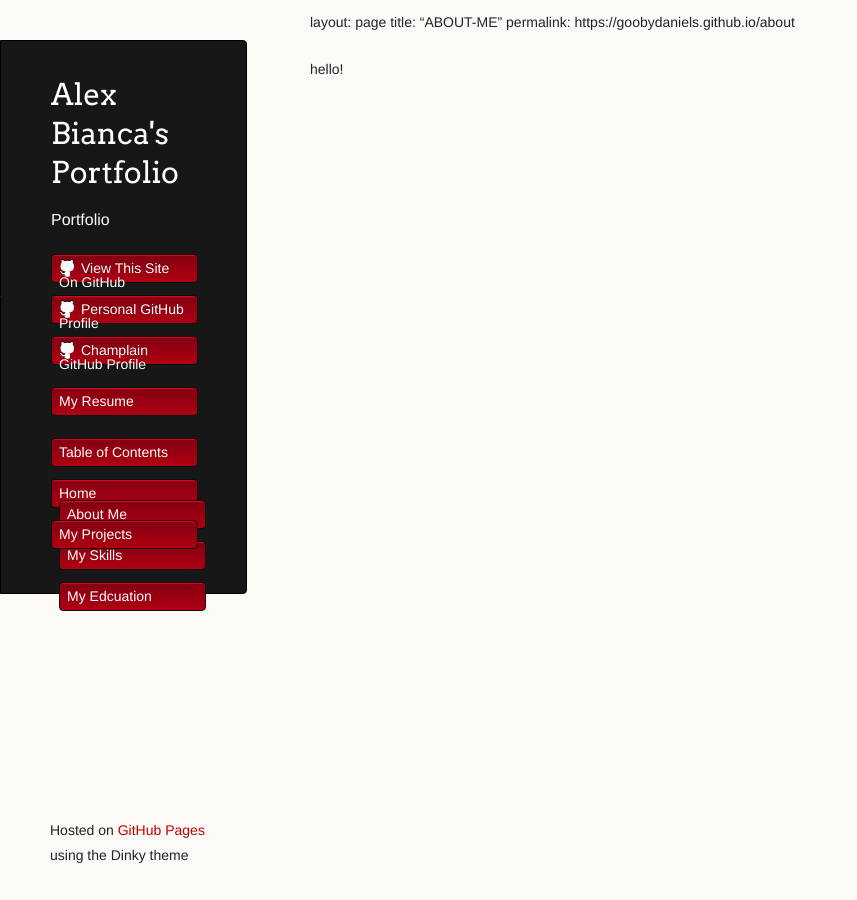
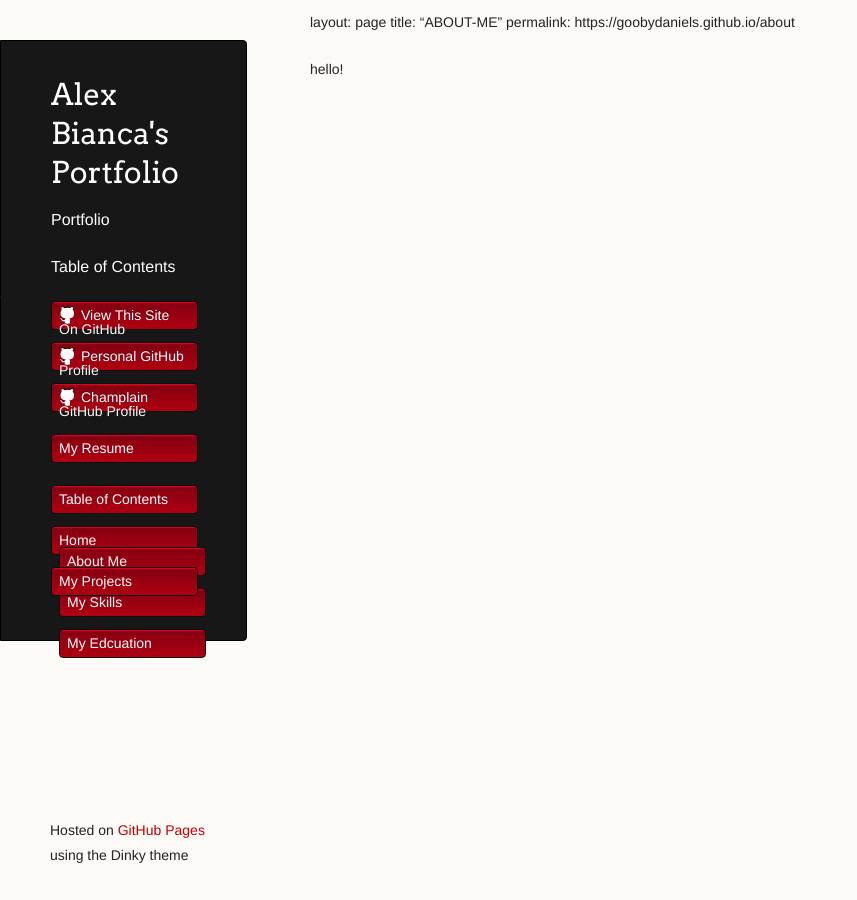
Before and after one commit to goobydaniels/goobydaniels.github.io, a Jekyll site: the page built from ABOUT-ME.md, in a window 1280 px wide. Shown: the whole page, without its empty margins (0-857 px from the left). Built offline with Jekyll 4.4.1, drawn with Linux system fonts in a browser that asks for light colours; our own code applies the rules of GitHub Pages for plain Markdown files.

Commit message:
Better list maybe

```diff
--- a/_layouts/default.html
+++ b/_layouts/default.html
@@ -18,6 +18,9 @@
       <header>
         <h1 class="header">{{ site.title | default: site.github.repository_name }}</h1>
         <p class="header">{{ site.description | default: site.github.project_tagline }}</p>
+        <ul>
+          <p class="header">Table of Contents</p>
+        </ul>
 
         <ul>
           {% if site.show_downloads %}
```
